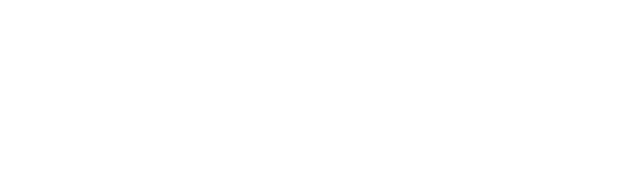
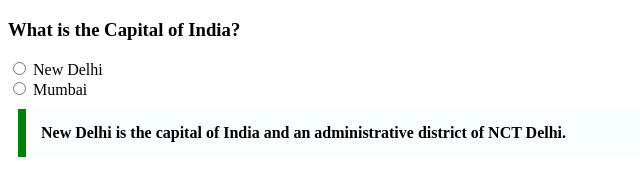
Before and after one commit to acciojob/trivia-Harshadsonar, a website: page main.html in a window 1280 px wide. Shown: the whole page, without its empty margins (0-640 px from the left). Drawn offline with Linux system fonts and the light colour scheme.

Commit message:
solved successfully

```diff
--- a/main.html
+++ b/main.html
@@ -3,13 +3,19 @@
 <html>
 
 <head>
-	<link rel="stylesheet" href="styles.css">
+    <link rel="stylesheet" href="styles.css">
 </head>
 
 <body>
-	<!-- the entire body must be written by student -->
+    <h3>What is the Capital of India?</h3>
+    <input type="radio" name="city" value="New Delhi">
+    <label for="name">New Delhi</label><br>
+    <input type="radio" name="city" value="Mumbai">
+    <label for="name">Mumbai</label>
+    <blockquote cite="https://en.wikipedia.org/wiki/New_Delhi" style="max-width: 600px; margin: 10px; padding: 15px; border-left: 8px solid green; background-color: #f8fffe; font-weight: bold;">New Delhi is the capital of India and an administrative district of NCT Delhi.</blockquote>
+
     <script type="text/javascript" src="./script.js">
-</script>
+    </script>
 
 </body>
 
```
